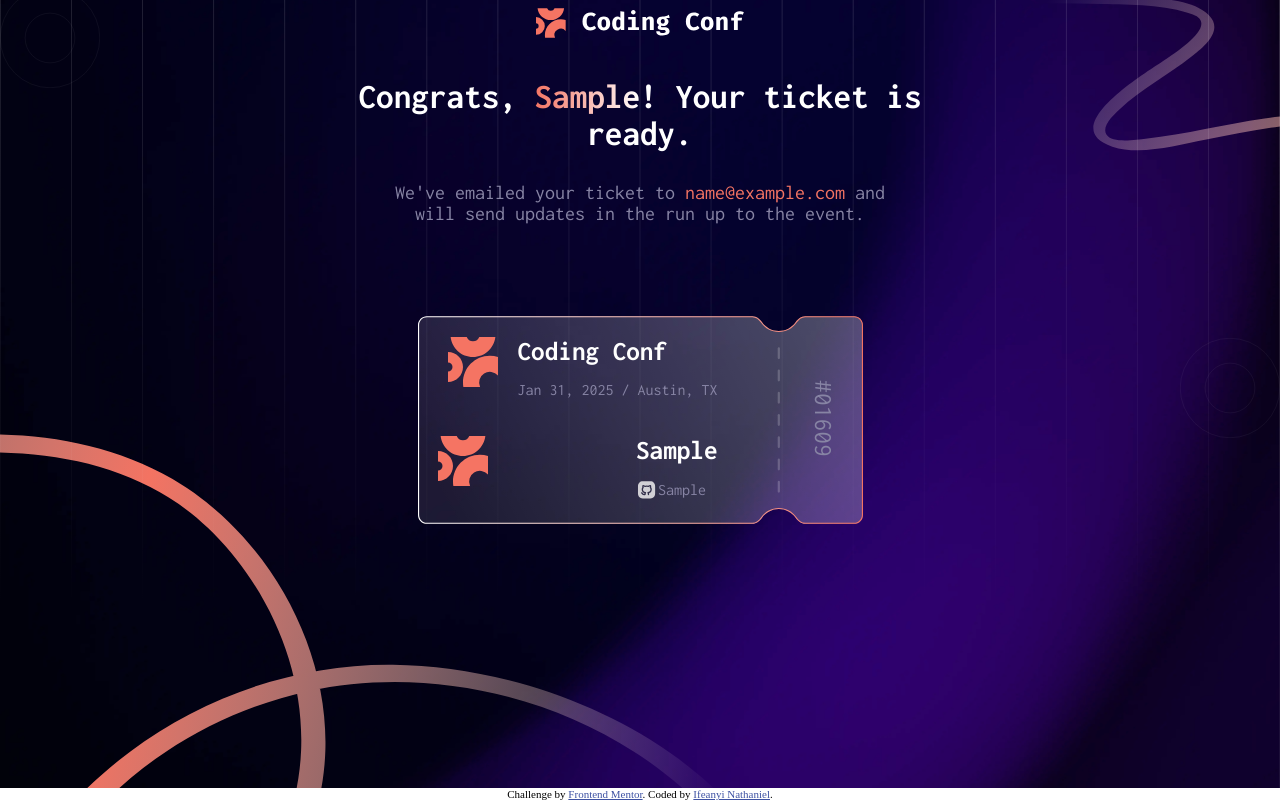
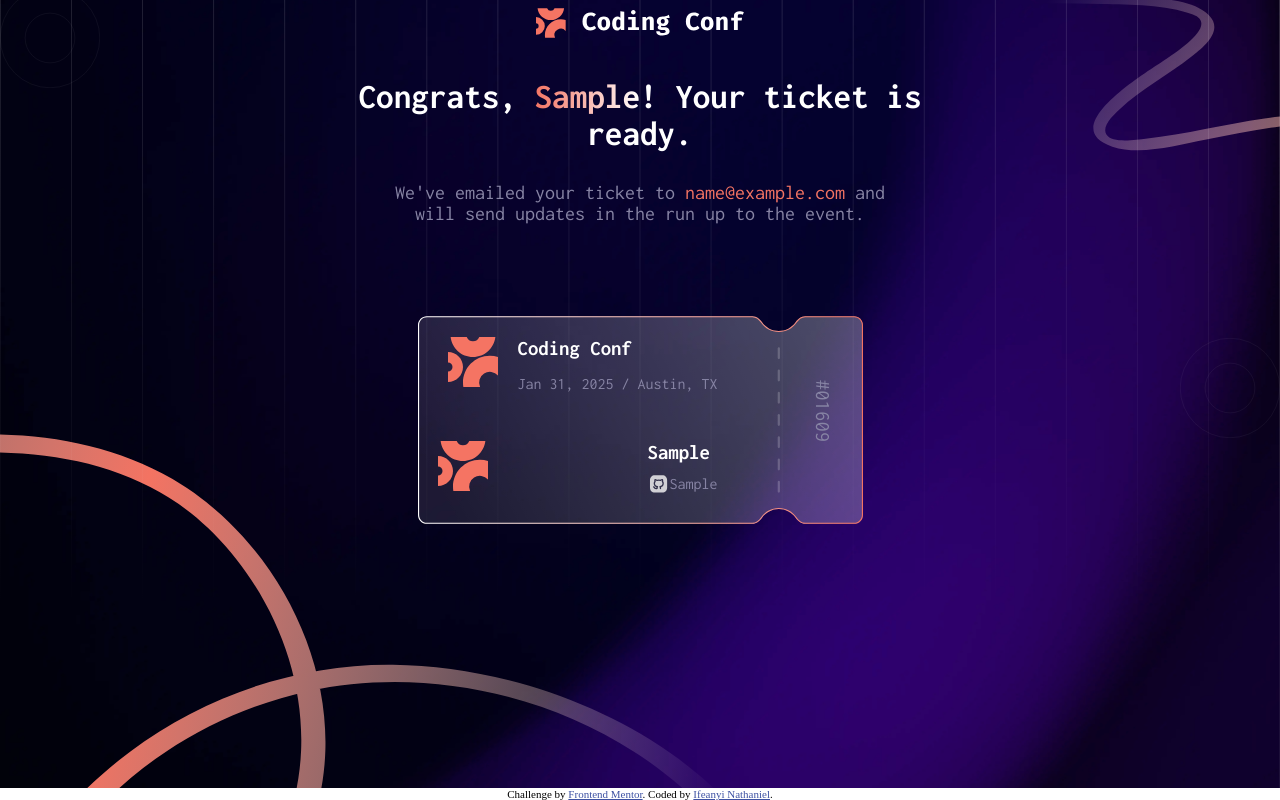
Before and after one commit to Stryde2022/conference-list-generator, a plain HTML site: page index.html in a window 1280 px wide. Both pictures are taken after typing "Sample", "name@example.com", "Sample" into the empty fields and a click on the button "Generate My Ticket". Shown: the part 12-812 px from the top of the page. Drawn offline with Linux system fonts and the light colour scheme.

Commit message:
Add files via upload

```diff
--- a/style.css
+++ b/style.css
@@ -289,7 +289,8 @@ label {
     display: flex;
     flex-direction: column;
     justify-content: space-between;
-    height: 250px;
+    max-height: 250px;
+    height: 230px;
     padding-left: 30px;
 }
 
@@ -305,14 +306,15 @@ label {
     width: 100%;
     display: flex;
     justify-content: space-between;
+    gap: 0px;
     align-items: flex-start;
-    margin-bottom: 15px;
+    margin-bottom: 1px;
 }
 
 .logo-head {
-    font-size: 1.7rem;
+    font-size: 1.3rem;
     font-weight: 700;
-    margin-bottom: 5px;
+    margin-bottom: 0px;
     margin-top: 0;
 }
 
@@ -334,7 +336,7 @@ label {
     position: absolute;
     right: -10px;
     top: 100px;
-    font-size: 1.6rem;
+    font-size: 1.3rem;
     color: #8784a4;
 }
 
```
